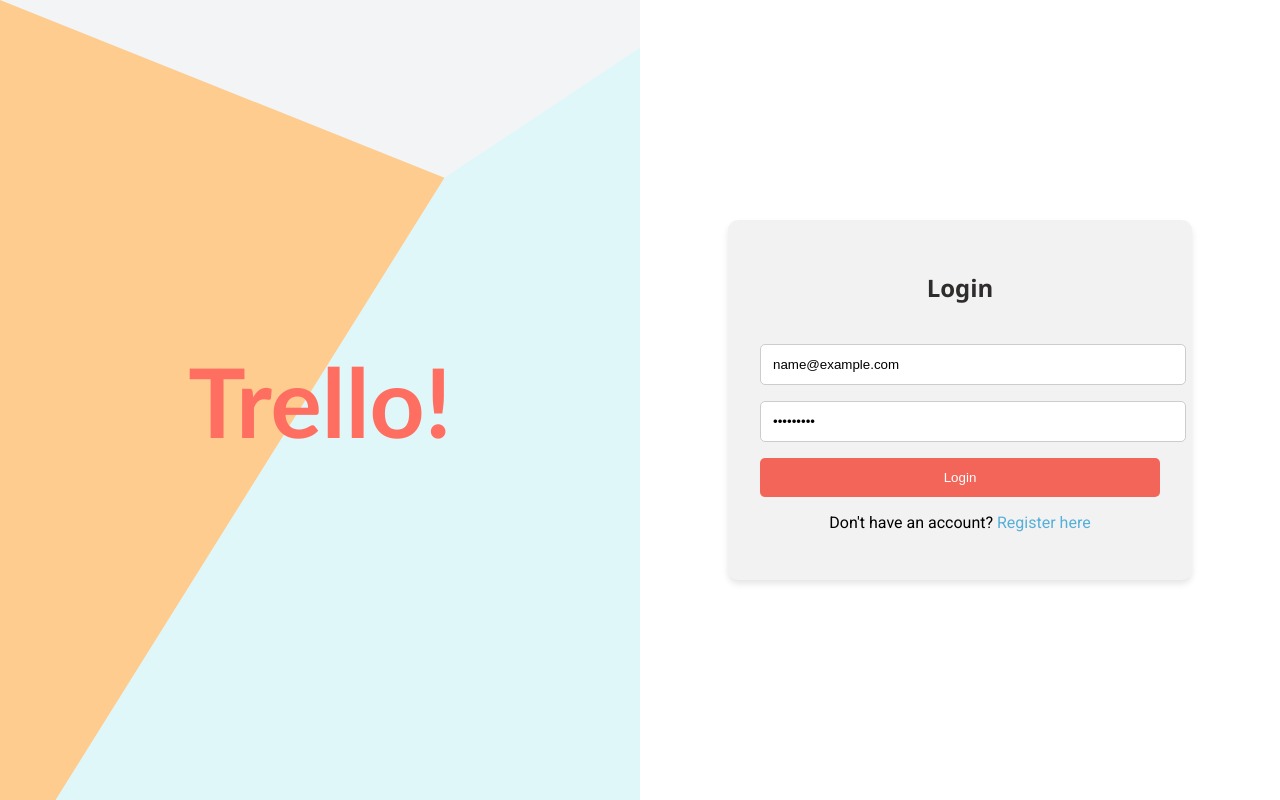
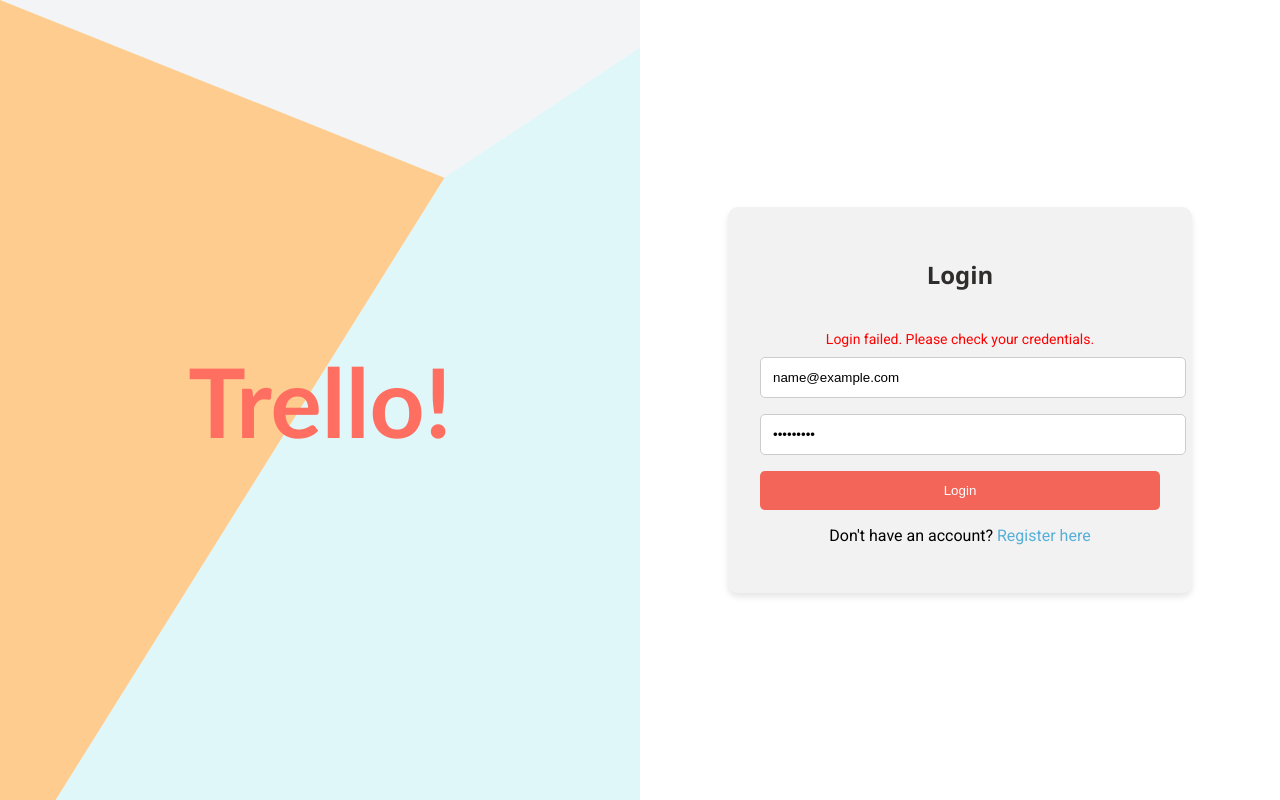
Before and after one commit to himanshityagi899/trello_board_FE, a React (Create React App) app: page /login in a window 1280 px wide. Both pictures are taken after typing "name@example.com", "Sample123" into the empty fields and a click on the button "Login". Built offline with nearby package versions, Linux system fonts and the light colour scheme; no server answers.

Commit message:
some changes in login file

```diff
--- a/src/components/Login/Login.css
+++ b/src/components/Login/Login.css
@@ -94,3 +94,9 @@
 p a:hover {
     text-decoration: underline;
 }
+
+.error-message {
+    color: red;
+    font-size: 14px;
+    margin-bottom: 10px;
+}
--- a/src/components/Login/Login.jsx
+++ b/src/components/Login/Login.jsx
@@ -1,23 +1,47 @@
 import React, { useState } from 'react';
 import './Login.css';
 import axios from '../../axiosConfig';
-import { useNavigate } from 'react-router-dom'; // Import useNavigate
+import { useNavigate } from 'react-router-dom';
 
 const Login = () => {
     const [email, setEmail] = useState('');
     const [password, setPassword] = useState('');
-    const navigate = useNavigate(); // Initialize useNavigate
+    const [errorMessage, setErrorMessage] = useState(''); // State for error message
+    const navigate = useNavigate();
+
+    const validateForm = () => {
+        if (!email) {
+            setErrorMessage('Email is required.');
+            return false;
+        }
+        // Basic email format check
+        const emailRegex = /^[^\s@]+@[^\s@]+\.[^\s@]+$/;
+        if (!emailRegex.test(email)) {
+            setErrorMessage('Please enter a valid email.');
+            return false;
+        }
+        if (password.length < 6) {
+            setErrorMessage('Password must be at least 6 characters.');
+            return false;
+        }
+        setErrorMessage(''); // Clear error if all validations pass
+        return true;
+    };
 
     const handleSubmit = async (e) => {
         e.preventDefault();
+        if (!validateForm()) {
+            return; // Stop submission if form validation fails
+        }
+
         try {
             const response = await axios.post('/api/users/login', { email, password });
             if (response.data) {
                 localStorage.setItem('user', JSON.stringify(response.data));
-                navigate('/dashboard'); // Use navigate to redirect
+                navigate('/dashboard');
             }
         } catch (error) {
-            console.error('Login failed:', error);
+            setErrorMessage('Login failed. Please check your credentials.');
         }
     };
 
@@ -29,6 +53,7 @@
             <div className="form-side">
                 <form onSubmit={handleSubmit}>
                     <h2>Login</h2>
+                    {errorMessage && <p className="error-message">{errorMessage}</p>} {/* Display error message */}
                     <input
                         type="email"
                         placeholder="Email"
```
